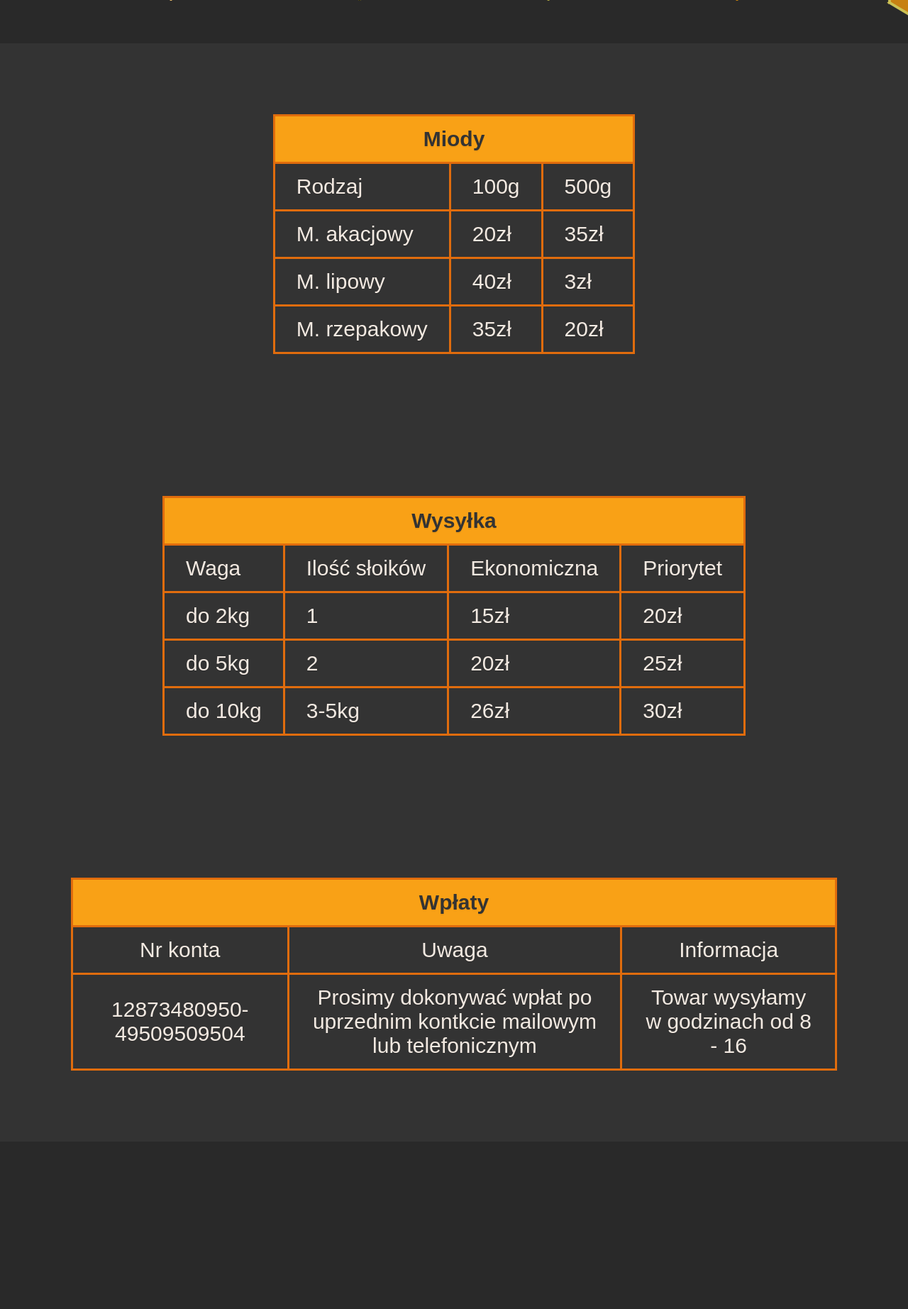
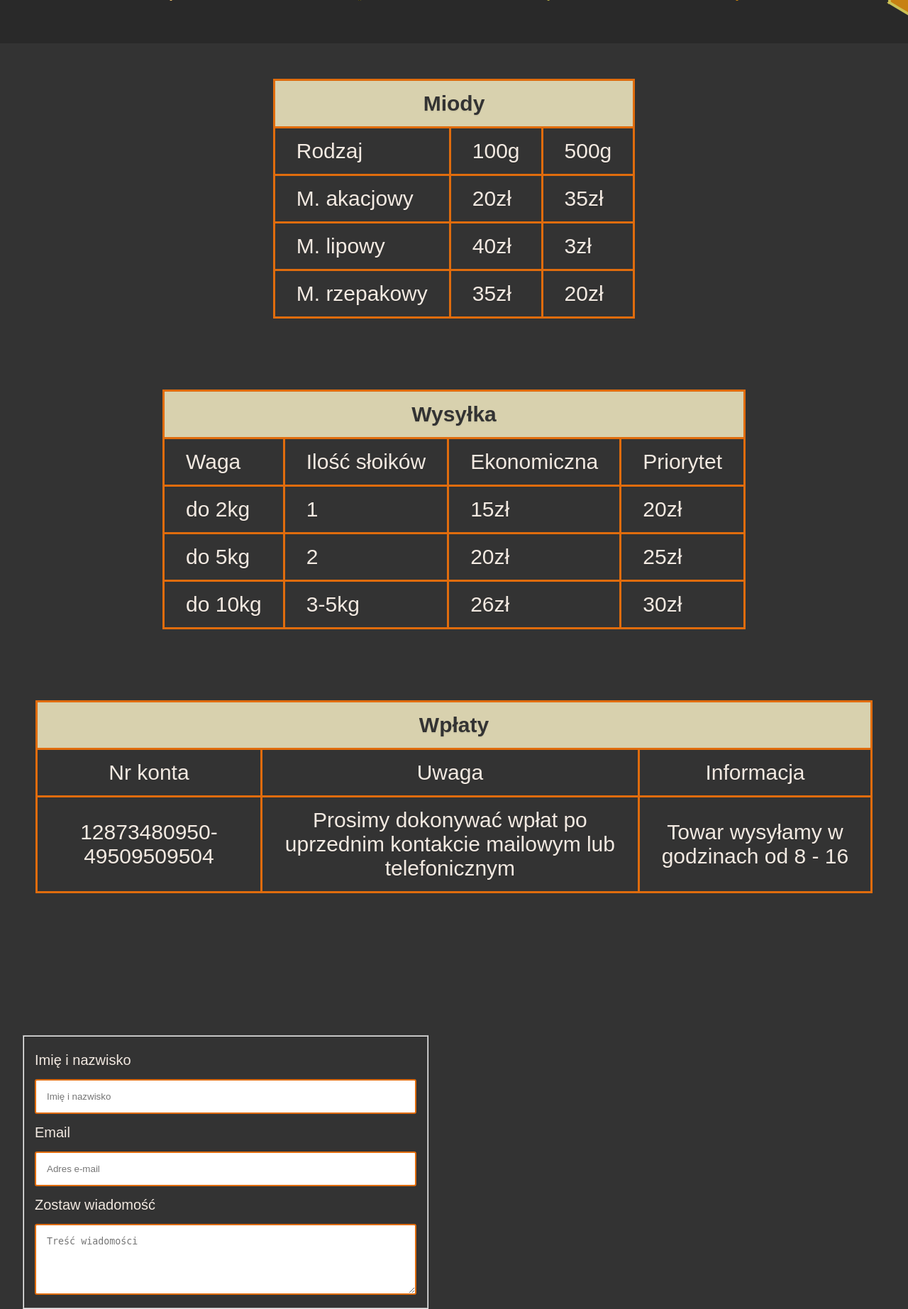
Before and after one commit to gregsypek/honeybees, a PHP site: page / in a window 1280 px wide; the page is wider, and only the part inside the window is pictured. Shown: the part 3977-5822 px from the top of that part at 71% size. Before the commit the page ends 5486 px from the top of that part, so only its background shows below. Run offline with PHP 8.4, Linux system fonts and the light colour scheme; some web fonts are replaced.

Commit message:
start to create contact form

```diff
--- a/app.js
+++ b/app.js
@@ -1,5 +1,3 @@
-
-
 const slideList = [...document.querySelectorAll('.slide')];
 const dots = [...document.querySelectorAll('.slide-dots span')];
 let indexSlide = 0;
@@ -24,6 +22,7 @@ const changeSlide = () => {
 indexSetInterval = setInterval(changeSlide, 8000);
 
 const dotsManual = [...document.querySelectorAll('.slide-dots span')];
+
 function changeManual() {
     let activeDot = dots.findIndex(dot => dot.classList.contains('active-dots'));
     dots[activeDot].classList.remove('active-dots');
--- a/css/main.css
+++ b/css/main.css
@@ -271,6 +271,46 @@ header {
     -webkit-transform: translateY(-10px);
             transform: translateY(-10px);
   }
+}
+
+.contact {
+  background: #333;
+  padding-top: 15rem;
+  font-size: 2rem;
+}
+
+.contact #contact-form {
+  width: 45%;
+  margin-left: 3rem;
+  background: #333;
+  color: #f2e9e1;
+}
+
+.contact label {
+  padding: 1.5rem 0;
+  display: block;
+}
+
+.contact input[type="text"],
+.contact input[type="email"],
+.contact select,
+.contact textarea {
+  width: 100%;
+  padding: 1.5rem;
+  border-radius: 3px;
+  border: 2px solid #e06c0d;
+}
+
+.contact textarea {
+  height: 100px;
+}
+
+.contact input[type="checkbox"] {
+  margin: 10px 5px 10px 0;
+}
+
+.contact *:focus {
+  outline: none;
 }
 
 .about {
@@ -565,7 +605,7 @@ header {
 }
 
 .offer th {
-  background: #f9a116;
+  background: #f0e9c1df;
   color: #333;
 }
 
@@ -579,15 +619,15 @@ header {
 }
 
 .offer .table-first {
-  margin: 10rem;
+  margin: 5rem;
 }
 
 .offer .table-second {
-  margin: 10rem;
+  margin: 5rem;
 }
 
 .offer .table-third {
-  margin: 10rem;
+  margin: 5rem;
   text-align: center;
 }
 
--- a/index.html
+++ b/index.html
@@ -12,8 +12,8 @@
     <!-- <link href="https://fonts.googleapis.com/css?family=Gentium+Basic:400,400i&amp;subset=latin-ext" rel="stylesheet"> -->
 
 
-    <link rel="stylesheet" href="https://use.fontawesome.com/releases/v5.7.2/css/all.css" integrity="sha384-fnmOCqbTlWIlj8LyTjo7mOUStjsKC4pOpQbqyi7RrhN7udi9RwhKkMHpvLbHG9Sr"
-        crossorigin="anonymous">
+    <link rel="stylesheet" href="https://use.fontawesome.com/releases/v5.7.2/css/all.css"
+        integrity="sha384-fnmOCqbTlWIlj8LyTjo7mOUStjsKC4pOpQbqyi7RrhN7udi9RwhKkMHpvLbHG9Sr" crossorigin="anonymous">
     <link rel="stylesheet" href="css/main.css">
 </head>
 
@@ -265,18 +265,72 @@
                 </tr>
                 <tr>
                     <td>12873480950-49509509504</td>
-                    <td>Prosimy dokonywać wpłat po uprzednim kontkcie mailowym lub telefonicznym </td>
+                    <td>Prosimy dokonywać wpłat po uprzednim kontakcie mailowym lub telefonicznym </td>
                     <td>Towar wysyłamy w godzinach od 8 - 16</td>
                 </tr>
             </table>
         </div>
     </section>
+    <section class="contact">
+        <form method="post" action="form/send.php" id="contact-form">
+            <fieldset>
+                <div>
+                    <label for="name">Imię i nazwisko</label>
+                </div>
+                <div>
+                    <input type="text" name="contact_name" placeholder="Imię i nazwisko" required="required"
+                        tabindex="1" />
+                </div>
+
+
+                <div>
+                    <label for="email">Email</label>
+                </div>
+                <div>
+                    <input type="email" name="contact_email" placeholder="Adres e-mail" required="required"
+                        tabindex="2" />
+
+                </div>
+
+                <!-- <div>
+                <label for="find-us">Jak nas znalazłeś</label>
+            </div>
+            <div>
+                <select name="find-us" id="find-us">
+                    <option value="friends" selected>Przyjaciele</option>
+                    <option value="search">Wyszukiwarka</option>
+                    <option value="ad">Ogłoszenie</option>
+                    <option value="other">Inne</option>
+                </select>
+            </div> -->
+
+
+
+                </div>
+
+                <div class="col span-1-of-3">
+                    <label>Zostaw wiadomość</label>
+                </div>
+                <div>
+                    <textarea rows="5" columns="10" name="contact_body" placeholder="Treść wiadomości"
+                        required="required" tabindex="3"></textarea>
+                </div>
+
+
+
+
+            </fieldset>
+        </form>
+
+    </section>
+
 
     </div>
     <script src="https://ajax.googleapis.com/ajax/libs/jquery/1.12.4/jquery.min.js"></script>
 
     <script src="app.js"></script>
 
+
 </body>
 
 </html>
--- a/sass/_contact.scss
+++ b/sass/_contact.scss
@@ -0,0 +1,33 @@
+.contact {
+  background: #333;
+  padding-top: 15rem;
+  font-size: 2rem;
+  #contact-form {
+    width: 45%;
+    margin-left: 3rem;
+    background: #333;
+    color: $color-white;
+  }
+  label {
+    padding: 1.5rem 0;
+    display: block;
+  }
+  input[type="text"],
+  input[type="email"],
+  select,
+  textarea {
+    width: 100%;
+    padding: 1.5rem;
+    border-radius: 3px;
+    border: 2px solid $color-dark-orange;
+  }
+  textarea {
+    height: 100px;
+  }
+  input[type="checkbox"] {
+    margin: 10px 5px 10px 0;
+  }
+  *:focus {
+    outline: none;
+  }
+}
--- a/sass/_offer.scss
+++ b/sass/_offer.scss
@@ -11,7 +11,7 @@
 
 
     th {
-        background: $color-orange;
+        background: $color-cream-2;
         color: #333;
 
     }
@@ -28,17 +28,17 @@
     }
 
     .table-first {
-        margin: 10rem;
+        margin: 5rem;
 
     }
 
     .table-second {
-        margin: 10rem;
+        margin: 5rem;
 
     }
 
     .table-third {
-        margin: 10rem;
+        margin: 5rem;
         text-align: center;
 
     }
```
Also changed, not shown: 2 other files.
